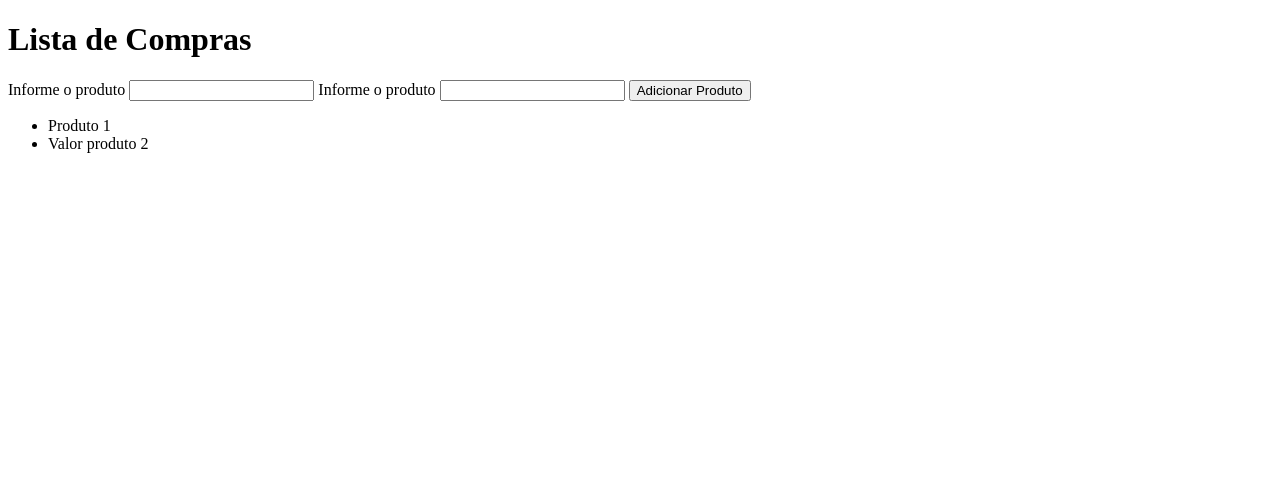
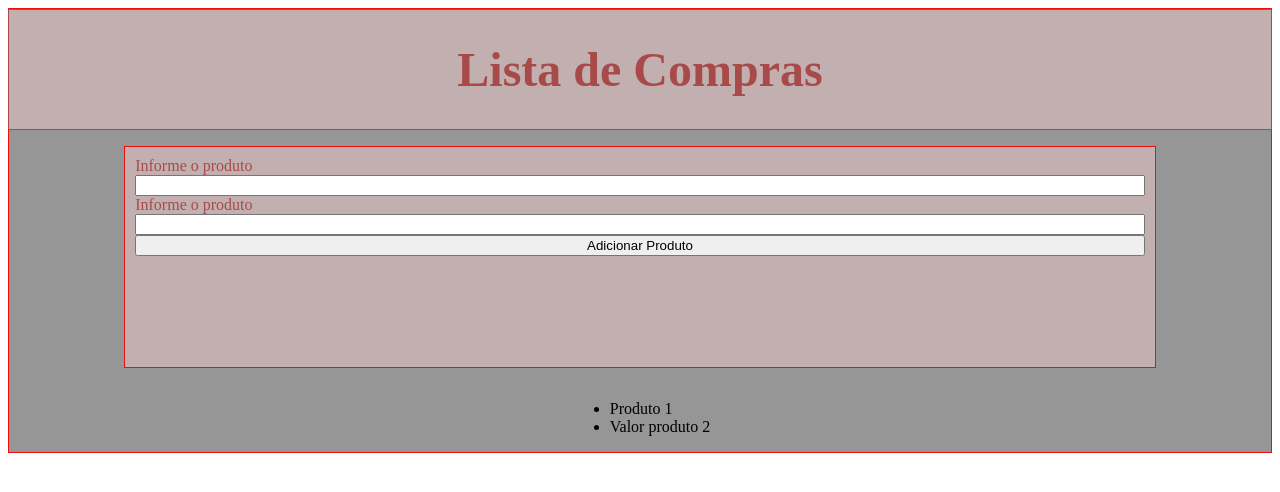
Before and after one commit to debora-sl/somador_lista_de_compas, a plain HTML site: page index.html in a window 1280 px wide. Drawn offline with Linux system fonts and the light colour scheme.

```diff
--- a/index.html
+++ b/index.html
@@ -4,20 +4,30 @@
     <meta charset="UTF-8">
     <meta http-equiv="X-UA-Compatible" content="IE=edge">
     <meta name="viewport" content="width=device-width, initial-scale=1.0">
+    <link rel="stylesheet" href="../somador_lista_de_compas/style.css">
     <title>Somador Lista de Compras</title>
 </head>
 <body>
-    <h1>Lista de Compras</h1>
-    <label for="item">Informe o produto</label>
-    <input type="text" data-nome-produto required>
-    <label for="valor" >Informe o produto</label>
-    <input type="number" data-valor-produto required>
-    <button data-botao>Adicionar Produto</button>
+    <main class="principal">
+        <div class="cabecalho">
+            <h1 class="titulo">Lista de Compras</h1>
+        </div>
 
-    <ul data-lista-produto>
-        <li>Produto 1</li>
-        <li>Valor produto 2</li>
-    </ul>
+        <div class="area__de__inputs">
+            <label for="item" class="label__texto">Informe o produto</label>
+            <input type="text" class="input" data-nome-produto required>
+            <label for="valor" class="label__texto">Informe o produto</label>
+            <input type="number" class="input" data-valor-produto required>
+            <button data-botao>Adicionar Produto</button>
+        </div>
+
+
+        <ul data-lista-produto>
+            <li>Produto 1</li>
+            <li>Valor produto 2</li>
+        </ul>
+    </main>
+
 </body>
 <script src="../somador_lista_de_compas/main.js"></script>
 </html>
--- a/main.js
+++ b/main.js
@@ -1,4 +1,4 @@
-console.log("Esta um lindo dia para codar!");
+
 
 
 const botao = document.querySelector('[data-botao]');
@@ -19,16 +19,6 @@
     listaDeProdutos.appendChild(novoProduto);
     listaDeProdutos.appendChild(novoValorDoProduto);
 
-    const arr = [];
-    arr.push(novoValorDoProduto.textContent);
-    const soma = 0;
-    for (let novoValorDoProduto = 0; novoValorDoProduto < arr.length; novoValorDoProduto++) {
-        novoValorDoProduto += arr[novoValorDoProduto];
-
-
-
-    }
-
 
     inputNomeDoProduto.value = "";
     inputValorDoProduto.value = "";
--- /dev/null
+++ b/style.css
@@ -0,0 +1,31 @@
+.principal{
+    border: thin solid #f10e0e;
+    align-items: center;
+    background: #979696;
+    display: flex;
+    flex-direction: column;
+}
+
+.cabecalho{
+    background:  #c2b0b0;
+    border: thin solid #a84a4a;
+    width: 100%;
+}
+
+.titulo{
+    color: #a84a4a;
+    font-size: 3em;
+    text-align: center;
+}
+
+.area__de__inputs{
+    border: thin solid #f10e0e;
+    background: #c2b0b0;
+    color: #a84a4a;
+    display: flex;
+    flex-direction: column;
+    height: 200px;
+    margin: 1em;
+    padding: 10px;
+    width: 80%;
+}
```
